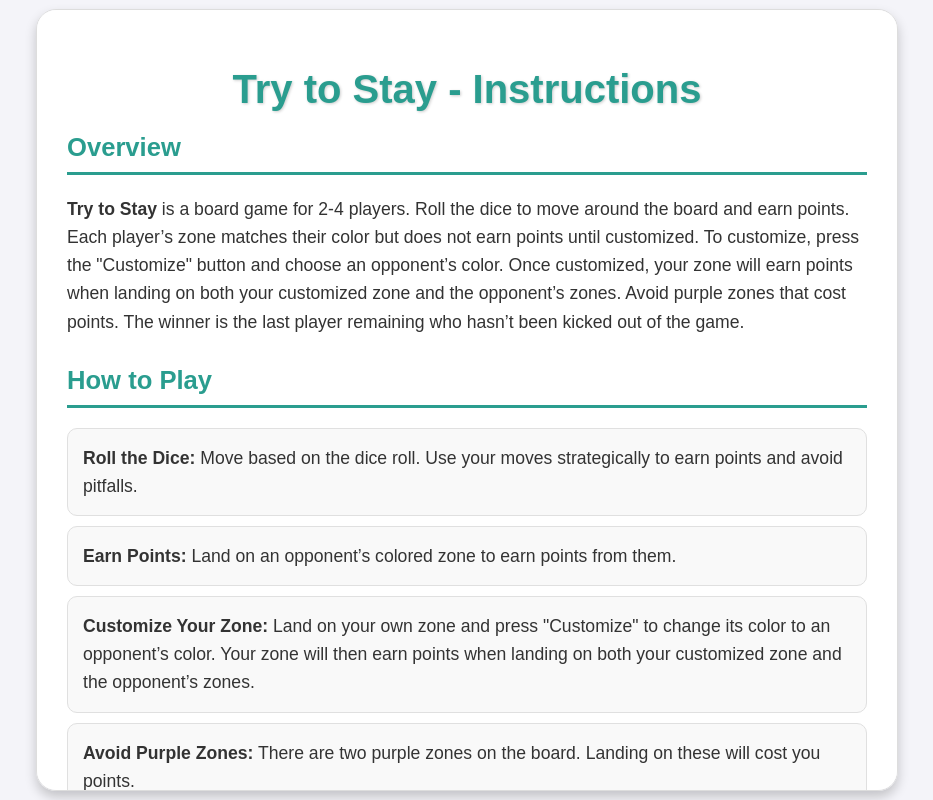
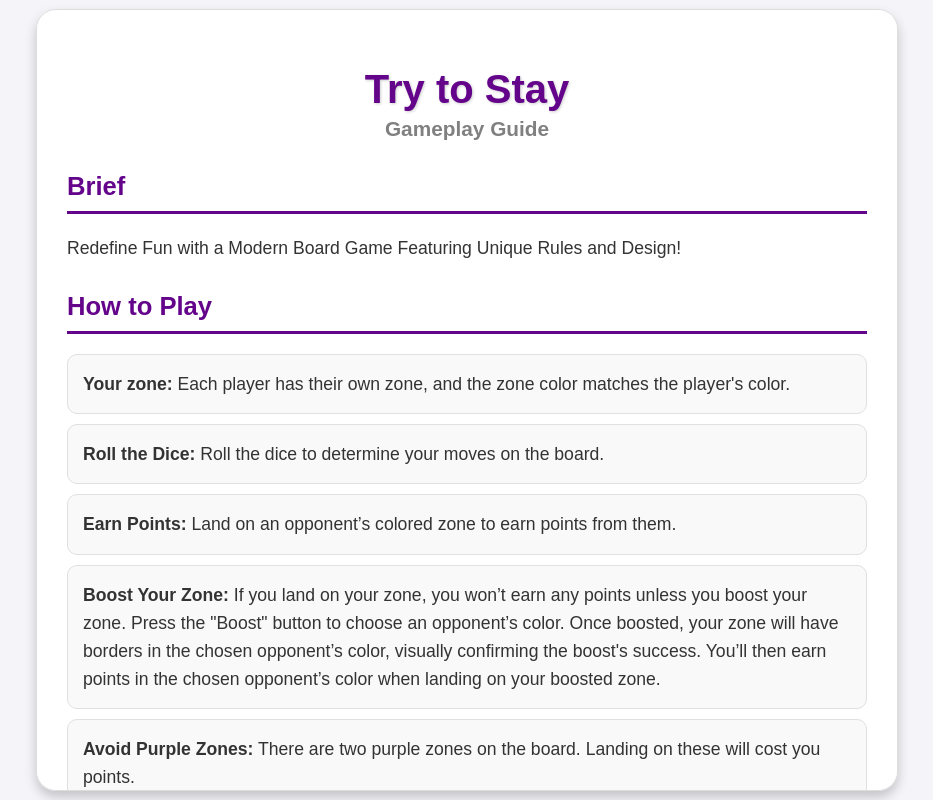
Before and after one commit to MonaAlazz/try-to-stay-instructions, a plain HTML site: page index.html in a window 1280 px wide. Shown: the whole page, without its empty margins (173-1106 px from the left). Drawn offline with Linux system fonts and the light colour scheme.

Commit message:
Update index.html

```diff
--- a/index.html
+++ b/index.html
@@ -32,7 +32,7 @@
         }
 
         h1 {
-            color: #2a9d8f;
+            color: #64048a;
             font-size: 2.5em;
             text-align: center;
             margin-bottom: 20px;
@@ -41,9 +41,9 @@
 
         h2,
         h3 {
-            color: #2a9d8f;
+            color: #64048a;
             font-size: 1.6em;
-            border-bottom: 3px solid #2a9d8f;
+            border-bottom: 3px solid #64048a;
             padding-bottom: 10px;
             margin-bottom: 20px;
         }
@@ -78,19 +78,19 @@
         }
 
         .highlight {
-            color: #2a9d8f;
+            color: #64048a;
             font-weight: bold;
         }
 
         .footer {
             text-align: center;
             font-size: 1.2em;
-            color: #2a9d8f;
+            color: #64048a;
             margin-top: 20px;
         }
 
         .footer a {
-            color: #2a9d8f;
+            color: #64048a;
             text-decoration: none;
             font-weight: bold;
         }
@@ -132,12 +132,10 @@
             align-items: center;
             margin-top: 20px;
             position: relative;
-            /* Add this to position the flag relative to this container */
         }
 
         .ejected-example img {
             width: 80px;
-            /* Match the desired width */
             border-radius: 50%;
             border: 4px solid #FFD700;
         }
@@ -147,7 +145,6 @@
             top: 50%;
             left: 50%;
             width: 85px;
-            /* Match the image width */
             height: 22px;
             background: black;
             color: white;
@@ -170,21 +167,23 @@
 
 <body>
     <div class="container">
-        <h1>Try to Stay - Instructions</h1>
+        <h1 style="text-align: center; margin-bottom: 5px;">Try to Stay</h1>
+        <h2 style="text-align: center; color: grey; font-size: 1.3em; margin-top: 0; border: none;">Gameplay Guide</h2>
+
 
         <div class="section overview">
-            <h2>Overview</h2>
-            <p><strong>Try to Stay</strong> is a board game for 2-4 players. Roll the dice to move around the board and earn points. Each player’s zone matches their color but does not earn points until customized. To customize, press the "Customize" button
-                and choose an opponent’s color. Once customized, your zone will earn points when landing on both your customized zone and the opponent’s zones. Avoid purple zones that cost points. The winner is the last player remaining who hasn’t been
-                kicked out of the game.</p>
+            <h2>Brief </h2>
+            <p>Redefine Fun with a Modern Board Game Featuring Unique Rules and Design!</p>
         </div>
 
         <div class="section gameplay">
             <h2>How to Play</h2>
             <ul>
-                <li><strong>Roll the Dice:</strong> Move based on the dice roll. Use your moves strategically to earn points and avoid pitfalls.</li>
+                <li><strong>Your zone:</strong> Each player has their own zone, and the zone color matches the player's color.</li>
+                <li><strong>Roll the Dice:</strong> Roll the dice to determine your moves on the board.</li>
                 <li><strong>Earn Points:</strong> Land on an opponent’s colored zone to earn points from them.</li>
-                <li><strong>Customize Your Zone:</strong> Land on your own zone and press "Customize" to change its color to an opponent’s color. Your zone will then earn points when landing on both your customized zone and the opponent’s zones.</li>
+                <li><strong>Boost Your Zone:</strong> If you land on your zone, you won’t earn any points unless you boost your zone. Press the "Boost" button to choose an opponent’s color. Once boosted, your zone will have borders in the chosen opponent’s
+                    color, visually confirming the boost's success. You’ll then earn points in the chosen opponent’s color when landing on your boosted zone.</li>
                 <li><strong>Avoid Purple Zones:</strong> There are two purple zones on the board. Landing on these will cost you points.</li>
             </ul>
         </div>
@@ -207,7 +206,7 @@
         <div class="section special-features">
             <h2>Special Features</h2>
             <ul>
-                <li><strong>Point Tracker:</strong> Your points are tracked with colors displayed in rows. Each row represents the points you’ve gained from landing on opponent zones or your customized zone, shown in the format below:</li>
+                <li><strong>Point Tracker:</strong> Your points are tracked with colors displayed in rows. Each row represents the points you’ve gained from landing on opponent zones or your boosted zone, shown in the format below:</li>
             </ul>
             <div class="point-tracker">
                 <div class="points">
@@ -232,11 +231,11 @@
             </div>
             <ul>
                 <li><strong>Red Cards:</strong> Earn red cards by eliminating opponents. The player with the most red cards leads the leaderboard.</li>
+                <li><strong>Movement Tracker:</strong> When it’s your turn, 6 potential zones are displayed on the board to show the possible zones you could land on after rolling the dice.</li>
+                <li><strong>Reroll Dice:</strong> If you’re not satisfied with your dice roll, you can choose to reroll for a better outcome.</li>
                 <li><strong>Chat and Compete:</strong> Enjoy real-time chat with other players while you strategize and compete.</li>
             </ul>
         </div>
-
-
 
         <footer class="footer">
             <a href="https://play.google.com/store/apps/details?id=com.monaalazzani.trytostay&pcampaignid=web_share" target="_blank">Rate Us on Play Store</a>
```
